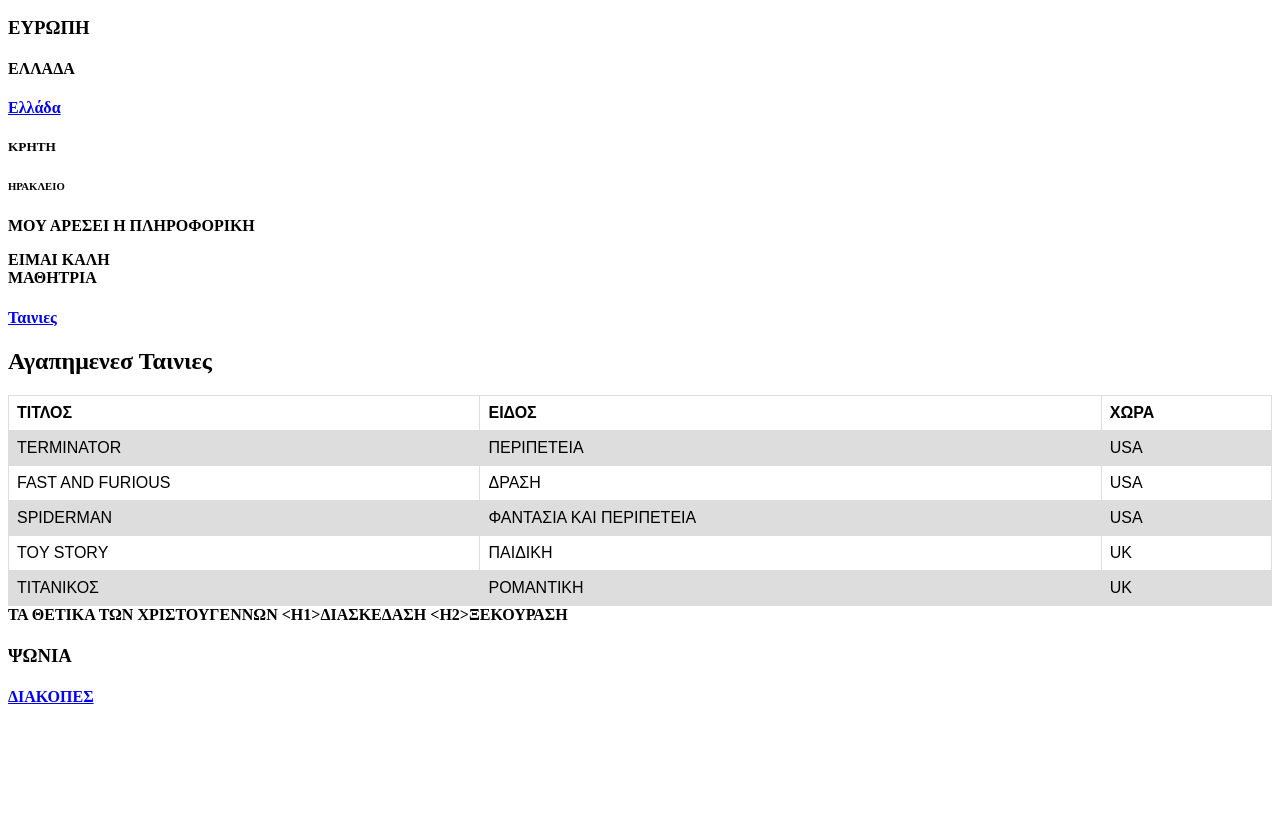
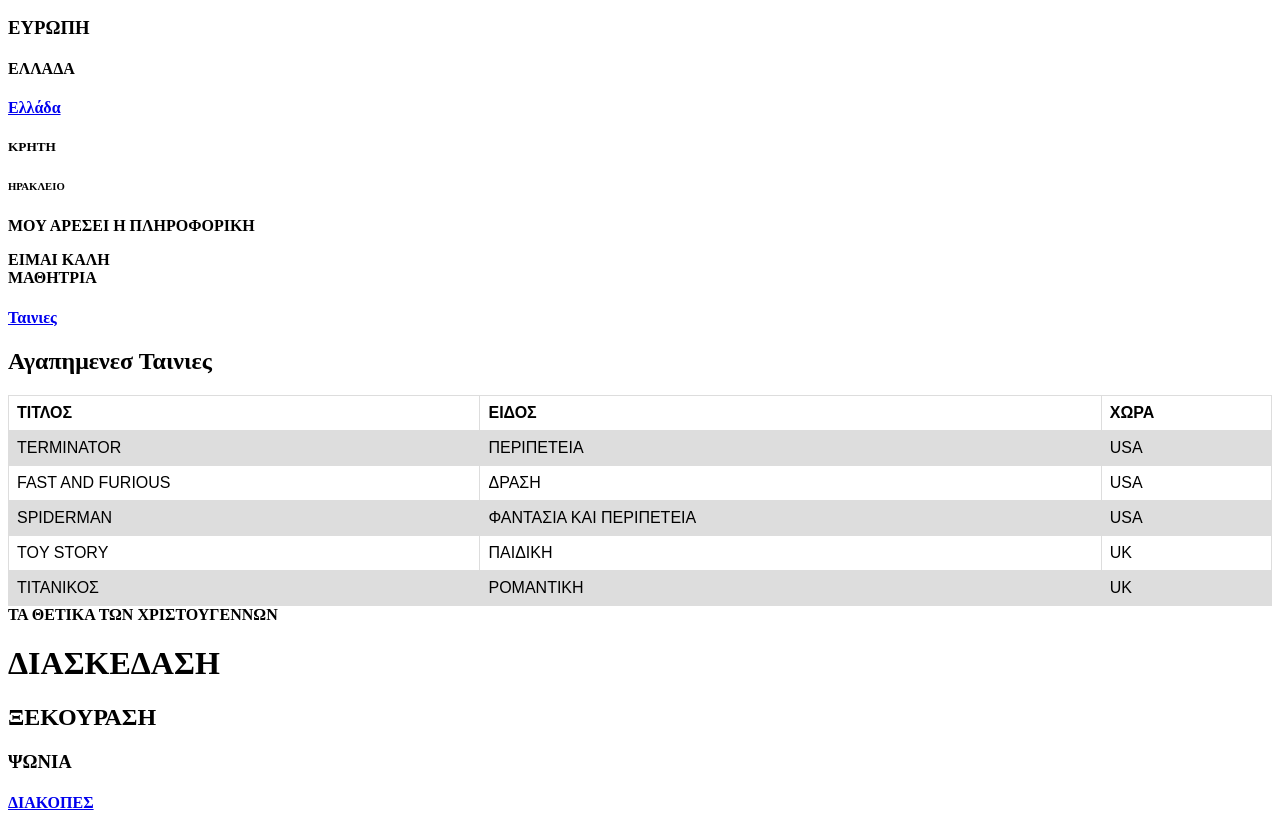
Before and after one commit to melmiin/melmiin.github.io, a plain HTML site: page index.html in a window 1280 px wide. Shown: the part 136-969 px from the top of the page. Before the commit the page ends 864 px from the top, so only its background shows below. Drawn offline with Linux system fonts and the light colour scheme.

Commit message:
Update index.html

```diff
--- a/index.html
+++ b/index.html
@@ -79,8 +79,8 @@ tr:nth-child(even) {
 
    <BODY>
      ΤΑ ΘΕΤΙΚΑ ΤΩΝ ΧΡΙΣΤΟΥΓΕΝΝΩΝ
-     <Η1>ΔΙΑΣΚΕΔΑΣΗ</Η1>
-     <Η2>ΞΕΚΟΥΡΑΣΗ</H2>
+     <H1>ΔΙΑΣΚΕΔΑΣΗ</H1>
+     <H2>ΞΕΚΟΥΡΑΣΗ</H2>
      <H3>ΨΩΝΙΑ</H3>
      <a href="Page1.html"><H4>ΔΙΑΚΟΠΕΣ<H4/><a/>
 
```
